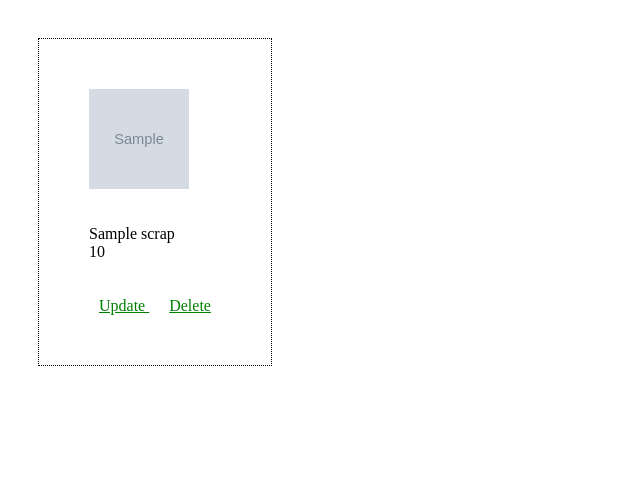
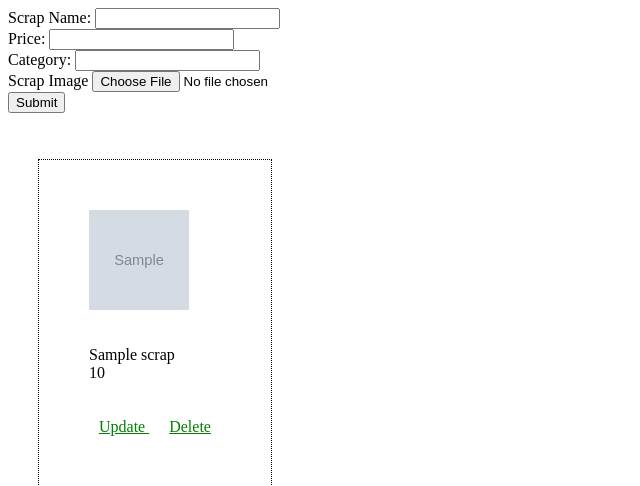
Before and after one commit to shreejal27/Garbage_Management_System, a PHP site: page /garbage/scrap_admin.php in a window 1280 px wide. Shown: the top 486 px of the page, without its empty margins (0-640 px from the left). Run offline with PHP 8.4, Linux system fonts and the light colour scheme; tables that the repository leaves empty or names only in its code hold one stand-in row (values such as "Sample post"); grey boxes marked "Sample" are stand-in pictures.

Commit message:
merged scrap and scrap_admin file

```diff
--- a/admin.css
+++ b/admin.css
@@ -18,7 +18,7 @@ li:hover{
     color: white;
 }
 #right{
-    height: 100%;
+    height: auto;
     width: 85%;
     background-color: cornsilk;
     float: left;
--- a/adminscripts.js
+++ b/adminscripts.js
@@ -13,7 +13,7 @@ function showDustbin() {
 }
 
 function scrap(){
-  fetch('scrap.php')
+  fetch('scrap_admin.php')
   .then(response => response.text())
   .then(text => document.getElementById('right').innerHTML = text);
 }
--- a/scrap_admin.php
+++ b/scrap_admin.php
@@ -22,6 +22,28 @@ $result= mysqli_query($connection, $query);
     text-align: center;
   }
 </style>
+
+<html>
+    <head>
+    </head>
+    <body>
+        <form action="scrap_processing.php" method="POST" enctype="multipart/form-data">
+            <label> Scrap Name: </label>
+            <input type="text" name="sname">
+            <br>
+            <label> Price: </label>
+            <input type="number" name="sprice">
+            <br>
+            <label> Category: </label>
+            <input type="text" name="scategory">
+            <br>
+            <label> Scrap Image </label>
+            <input type="file" name="simage">
+            <br>
+            <input type="submit" value= "Submit">
+        </form>
+    </body>
+</html>
         <?php
     while($row= mysqli_fetch_assoc($result)){
         ?>
```
Also changed, not shown: scrap/books.jpg (deleted), scrap/cocacola.png (added), scrap/image_2023-01-13_153005119.png (added), scrap/qr.png (added).
